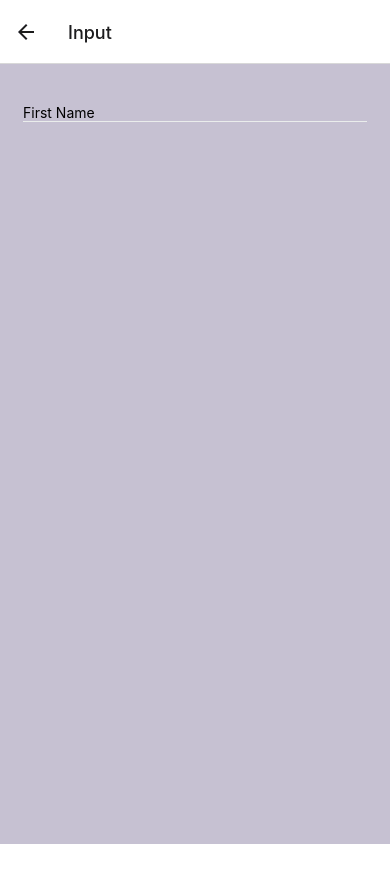
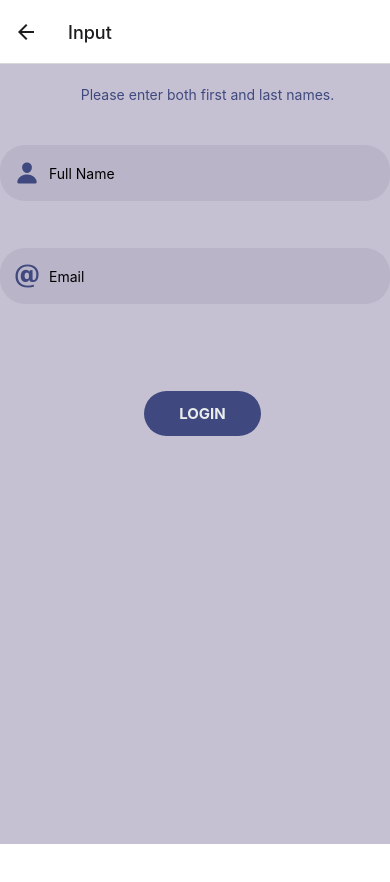
Before and after one commit to ElenaGospodinova/Local-Sales-App, a React Native app in the folder Local-Sales/: screen /Input in a window 390 px wide. Shown: the top 882 px of the page. Before the commit the page ends 844 px from the top, so only its background shows below. Built offline with nearby package versions, Linux system fonts and the light colour scheme.

Commit message:
Input linked with LogIn

```diff
--- /dev/null
+++ b/Local-Sales/app/assets/components/InputText.js
@@ -0,0 +1,80 @@
+import React, { useState } from 'react';
+import { View, TextInput, StyleSheet, Platform,  Text} from 'react-native';
+import { Ionicons } from '@expo/vector-icons';
+import { Entypo } from '@expo/vector-icons';
+
+import Screen from './Screen';
+import colors from '../config/colors';
+import defaultStyles from '../config/styles';
+
+
+export default function InputText({icon, ...otherProps}) {
+  const [fullName, setFullName] = useState('');
+  const [lastName, setLastName] = useState('');
+
+  return (
+
+    <Screen>
+      <View style={styles.info}>
+        <Text style={styles.text}>Please enter both first and last names.</Text>
+      </View>
+
+      <View style={styles.container}>
+      <Ionicons name="person" size={24} color={colors.green} style={styles.icon}/>
+
+          <TextInput style={styles.textInput}
+          onChangeText={(text) => setFullName(text)}
+            keyboardType='email-address'
+            maxLength={15}
+            placeholder="Full Name"
+            clearButtonMode='always'
+            {...otherProps}
+
+          />
+      </View>
+
+      <View style={styles.container}>
+      <Entypo name="email" size={24} color={colors.green} style={styles.icon}/>
+          <TextInput  style={defaultStyles.textLogIn}
+          onChangeText={(text) => setLastName(text)}
+            keyboardType='email-address'
+            maxLength={15}
+            placeholder="Email"
+            clearButtonMode='always'
+            {...otherProps}
+          />
+      </View>
+
+      </Screen>
+
+  )
+}
+
+const styles = StyleSheet.create({
+  container:{
+    backgroundColor:colors.lightGray,
+    borderRadius: 25,
+    flexDirection:'row',
+    width:'100%',
+    padding:15,
+    marginVertical:5,
+    marginTop:42,
+  },
+  info:{
+    marginTop:22,
+    justifyContent:'center',
+    alignItems:'center',
+  },
+  icon:{
+    marginRight:10,
+  }
+  ,
+  text:{
+    color:colors.green,
+    marginLeft:25,
+  },
+
+
+
+
+})
--- /dev/null
+++ b/Local-Sales/app/assets/config/styles.js
@@ -0,0 +1,12 @@
+import { Platform } from 'react-native';
+
+import colors from './colors';
+
+export default {
+    colors,
+    text:{
+        fontSize:18,
+        fontFamily: Platform.OS === 'android' ? "Roboto" : "Avenir",
+  },
+
+}
--- a/Local-Sales/screens/AccountScreen.js
+++ b/Local-Sales/screens/AccountScreen.js
@@ -43,7 +43,7 @@ function AccountScreen(props) {
 
   return (
     <Screen>
-    <TouchableOpacity style={styles.next} onPress={() => navigateTo('Input')}>
+    <TouchableOpacity style={styles.next} onPress={() => navigateTo('Messages')}>
         <AntDesign name="rightcircleo" size={24} color="black" />
       </TouchableOpacity>
       <TouchableOpacity style={styles.back} onPress={() => navigateTo('Home')}>
--- a/Local-Sales/screens/InputScreen.js
+++ b/Local-Sales/screens/InputScreen.js
@@ -1,26 +1,43 @@
+import React, { useState } from 'react';
+import { Alert, StyleSheet, View } from 'react-native';
+import { useNavigation } from '@react-navigation/native';
 
-import React, { useState } from 'react'
-import { TextInput, Text } from 'react-native'
 
-import colors from '../app/assets/config/colors'
-import Screen from '../app/assets/components/Screen'
 
-export default function InputScreen() {
-const [firstName, setFirstName] = useState(' ');
+import Screen from '../app/assets/components/Screen';
+import InputText from '../app/assets/components/InputText';
+import AppButton from '../app/assets/components/AppButton';
+
+
+export default function InputScreen({icon, ...otherProps}) {
+  const navigation = useNavigation();
+  const [firstName, setFirstName] = useState('');
+  const [lastName, setLastName] = useState('');
+
+  const handleLogIn = () => {
+    if (!firstName || !lastName) {
+      Alert.alert('Welcome to Local Sales App');
+      return;
+    }
+
+    // Navigate to the 'Items' screen here
+    navigation.navigate('Items');
+  };
 
   return (
     <Screen>
-        <Text>{firstName}</Text>
-      <TextInput
-        onChangeText={(text) => setFirstName(text)}
-        style={{
-            margin: 23,
-            borderBottomColor:colors.color,
-            borderBottomWidth: 1,
-        }}
-        placeholder="First Name"
 
-        />
+      <InputText />
+      <View style={styles.btn}>
+        <AppButton  onPress={handleLogIn} title="LogIn" />
+      </View>
     </Screen>
-  )
+  );
 }
+
+const styles = StyleSheet.create({
+  btn: {
+    top:122,
+    right:'30%',
+  },
+});
--- a/Local-Sales/screens/welcomeScreens.js
+++ b/Local-Sales/screens/welcomeScreens.js
@@ -29,7 +29,7 @@ function WelcomeScreens(props) {
                 resizeMode='cover'
                 >
                     <Heading style={styles.tagline}>Explore Your Local Sales</Heading>
-                     <AppButton title='LogIn' onPress={() => navigation.navigate('Sales Offers')} />
+                     <AppButton title='LogIn' onPress={() => navigation.navigate('Input')} />
                      <WelcomeButtonGo title='Today`s Sales' onPress={() => navigation.navigate('Sales Offers')} color='green'/>
                      <WelcomeButtonGo title="All Local Sales" onPress={() => navigation.navigate('Items')} color='primary'/>
 
```
